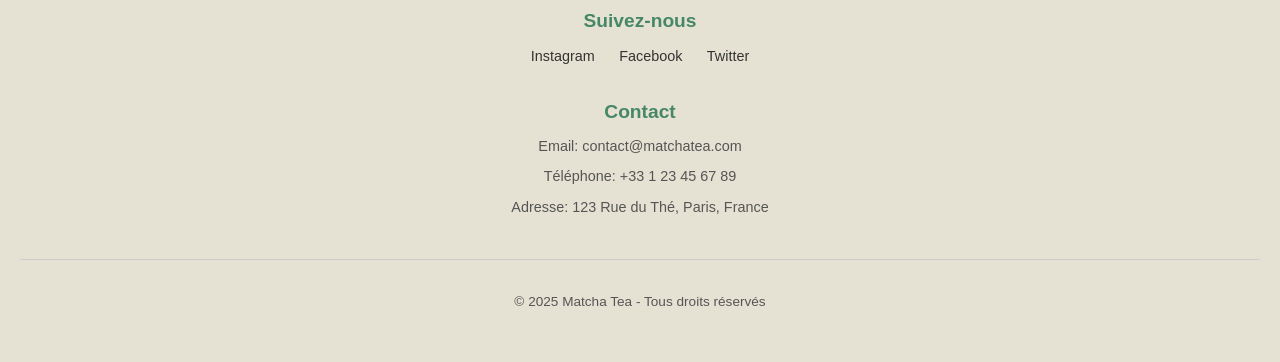
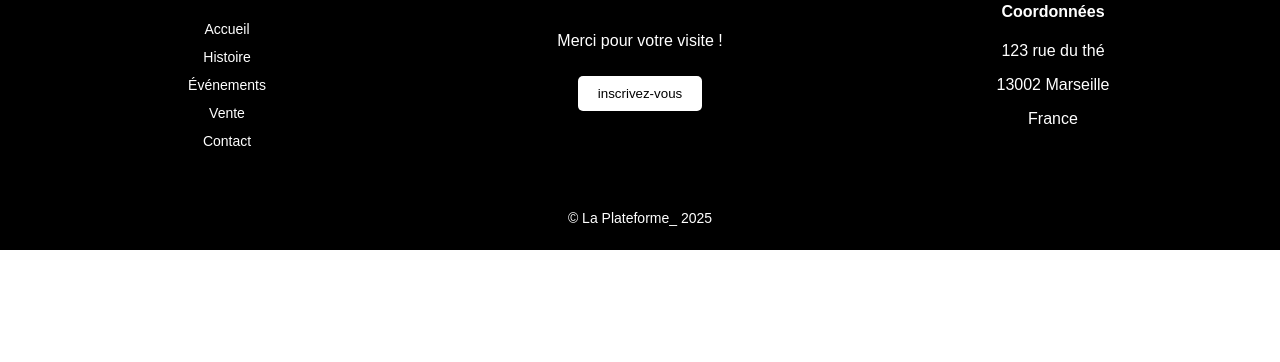
Before and after one commit to Nathan-LELEU/Matcha-Tea, a plain HTML site: page vente.html in a window 1280 px wide. Shown: the part 1734-2096 px from the top of the page. After the commit the page ends 1984 px from the top, so only its background shows below. Drawn offline with Linux system fonts and the light colour scheme.

Commit message:
mise a jour des fichiers : suivie du plan + mosaique et footer

```diff
--- a/matcha1.css
+++ b/matcha1.css
@@ -1,27 +1,46 @@
-
-/* Centrer le logo */
+/* Header avec logo */
 header {
     text-align: center;
-    padding: 20px 0px;
+    padding: 10px 0px;
+    background-color: #f5f5f5;
+    position: fixed;
+    width: 100%;
+    box-shadow: 5px 8px 10px rgba(0, 0, 0, 0.1);
+    z-index: 9999;      /* Très grand z-index pour passer devant tout */
 }
 
 /* Style du logo */
 .logo img {
     max-width: 5%;
-    height:5%
+    height: 5%;
+}
+
+nav {
+    width: 125px; /* Largeur de la barre de navigation */
+    background-color: #ececec; /* Couleur de fond */
+    position: fixed; /* Reste en place même lors du défilement */
+    height: 100%; /* Prend toute la hauteur de la page */
+    display: flex;
+    flex-direction: column;
+    justify-content: flex-start; /* Aligne les éléments en haut */
+    align-items: center; /* Centre les éléments horizontalement */
+    padding-top: 125px;
+    box-shadow: 5px 8px 10px rgba(0, 0, 0, 0.1);
 }
 
 /* Style de la navigation */
 nav ul {
     list-style-type: none;
-    padding: 10px;
+    padding: 0;
     margin: 0;
     display: flex;
-    justify-content: center; /* Centre les éléments de la navigation */
+    flex-direction: column; /* Disposition verticale des éléments */
+    justify-content: flex-start;
+    align-items: center;
 }
 
 nav ul li {
-    margin: 0 20px; /* Espace entre les éléments */
+    margin: 35% 0; /* Espace entre les éléments */
 }
 
 nav ul li a {
@@ -30,11 +49,15 @@ nav ul li a {
     font-size: 16px;
     padding: 10px;
     transition: color 0.3s ease, transform 0.3s ease;
+    transform: rotate(270deg); /* Rotation du texte à 90 degrés pour le rendre vertical */
+    white-space: nowrap; /* Empêche le texte de se diviser en plusieurs lignes */
+    display: block;
+    transform-origin: center; /* Assure que la rotation se fait depuis le coin supérieur gauche */
+    margin-left: 2px; /* Ajoute un peu d'espace entre le texte et la bordure */
 }
 
 nav ul li a:hover {
     color: rgb(111, 255, 75);
-    transform: scale(1.1);
 }
 
 /* Styles généraux */
@@ -184,94 +207,84 @@ a {
 }
 
 /* Footer principal */
-footer {
-    background-color: #e6e2d3; /* Couleur naturelle de fond */
-    padding: 40px 20px;
-    color: #333;
-    font-family: 'Arial', sans-serif;
+.footer-container {
+    display: flex;
+    justify-content: space-between;
+    align-items: center;
+    padding: 20px 50px;
+    background-color: #000;
+    color: #fff;
 }
 
-.footer-content {
-    display: flex;
-    flex-direction: column;
-    align-items: center;
+.footer-navigation,
+.footer-center,
+.footer-contact {
+    width: 30%;
     text-align: center;
 }
 
-.footer-logo img {
-    max-width: 80px;
-    height: auto;
+.footer-navigation ul,
+.footer-contact ul {
+    list-style: none;
+    padding: 0;
 }
 
-.footer-logo h3 {
-    font-family: 'Pacifico', cursive;
-    color: #468767; /* Vert apaisant */
-    margin-top: 10px;
+.footer-navigation ul li,
+.footer-contact ul li {
+    margin: 10px 0;
 }
 
-.footer-columns {
-    display: flex;
-    justify-content: space-around;
-    width: 100%;
-    max-width: 1000px;
-    margin-top: 30px;
+.footer-navigation ul li a,
+.footer-contact ul li a {
+    color: #fff;
+    text-decoration: none;
+    font-size: 14px;
 }
 
-.footer-column {
-    flex: 1;
-    margin: 0 10px;
+.footer-navigation ul li a:hover,
+.footer-contact ul li a:hover {
+    text-decoration: underline;
 }
 
-.footer-column h4 {
-    font-size: 1.2rem;
-    color: #468767;
-    margin-bottom: 15px;
-}
-
-.footer-column ul {
-    list-style-type: none;
-    padding: 0;
-    margin: 0;
-}
-
-.footer-column ul li {
-    margin-bottom: 10px;
-}
-
-.footer-column ul li a {
-    text-decoration: none;
-    color: #333;
-    font-size: 0.9rem;
-}
-
-.footer-column ul li a:hover {
-    color: #468767; /* Effet au survol */
-}
-
-.footer-column p {
-    font-size: 0.9rem;
-    color: #555;
-}
-
-.social-links li {
-    display: inline-block;
-    margin: 0 10px;
-}
-
-.social-links li a {
-    font-size: 1.2rem;
-    color: #468767;
-    text-decoration: none;
-}
-
-.footer-bottom {
-    border-top: 1px solid #ccc;
-    padding-top: 20px;
-    margin-top: 30px;
+/* Footer Button */
+.footer-center {
     text-align: center;
 }
 
-.footer-bottom p {
-    font-size: 0.85rem;
-    color: #555;
+.footer-button {
+    background-color: #fff;
+    color: #000;
+    padding: 10px 20px;
+    border: none;
+    cursor: pointer;
+    margin-top: 10px;
+    border-radius: 5px;
+    transition: background-color 0.3s;
 }
+
+.footer-button:hover {
+    background-color: palegreen;
+}
+
+/* Footer Bottom Section */
+.footer-bottom {
+    text-align: center;
+    padding: 10px 0;
+    background-color: #000;
+    color: #fff;
+    font-size: 14px;
+}
+
+/* Footer Responsiveness */
+@media screen and (max-width: 768px) {
+    .footer-container {
+        flex-direction: column;
+    }
+
+    .footer-navigation,
+    .footer-center,
+    .footer-contact {
+        width: 100%;
+        margin-bottom: 20px;
+    }
+}
--- a/vente.html
+++ b/vente.html
@@ -10,19 +10,22 @@
 
 <body>
     <header>
+        <div class="logo">
+            <img src="https://cdn.discordapp.com/attachments/1326120582391009332/1326130557016608829/the_non-png-removebg-preview.png?ex=677e4ed3&is=677cfd53&hm=027f22eef9351e38ed38273cfb9182f70bcee6afb052438f0c63588fc0749b09&" alt="Logo du Matcha Tea">
+        </div>
+    </header>
+
+    <section>
         <nav>
-            <div class="logo">
-                <img src="https://cdn.discordapp.com/attachments/1244569758813126667/1326114636583407708/creme._2.png?ex=677e3fff&is=677cee7f&hm=3dd55e35179a9907d0884f374e2de8c2dd4590a14d59c7ffb2e4678b6d1aa96d&" alt="Logo du Matcha Tea">
-            </div>
             <ul>
-                <li><a href="C:\Users\gamin\Documents\fansite\index\index.html">Accueil</a></li>
-                <li><a href="C:\Users\gamin\Documents\fansite\index\index.html">Nos produits</a></li>
-                <li><a href="C:\Users\gamin\Documents\fansite\fansite2\fansite2.html">Histoire</a></li>
-                <li><a href="C:\Users\gamin\Documents\fansite\fansite3\fansite3.html">A propos</a></li>
-                <li><a href="C:\Users\gamin\Documents\fansite\index\contact\contact.html">Contact</a></li>
+                <li><a href="">Accueil</a></li>
+                <li><a href="">Nos produits</a></li>
+                <li><a href="">Histoire</a></li>
+                <li><a href="">A propos</a></li>
+                <li><a href="">Contact</a></li>
             </ul>
         </nav>
-    </header>
+    </section>
 
     <!-- Titre de la page -->
     <section class="title-section">
@@ -103,35 +106,61 @@
             <div class="photo-item">
                 <img src="https://anatae.fr/cdn/shop/articles/44219451_2173976266183229_1718816572677236554_n.png?v=1652289432" alt="Bol de thé au Matcha">
             </div>
+            <div class="photo-item">
+                <img src="https://cms-cdn.lafourche.fr/52b8bbaa-6b97-4d5d-aadb-f297c2de900c_Th%C3%A9+vert+matcha+propri%C3%A9t%C3%A9s+et+bienfaits.jpg" alt="Préparation du Matcha traditionnel">
+            </div>
+            <div class="photo-item">
+                <img src="https://www.thesdelapagode.com/guide-du-the/wp-content/uploads/2018/02/bienfaits-the-matcha-japon.jpg" alt="Espresso au Matcha">
+            </div>
+            <div class="photo-item">
+                <img src="https://nunshen.com/wp-content/uploads/2024/06/nunshen-matcha-cuisine-Img-article-blog.jpg" alt="Smoothie au Matcha">
+            </div>
+            <div class="photo-item">
+                <img src="https://files.clemaroundthecorner.com/wp-content/uploads/2018/02/17053412/comment-preparer-le-the-matcha-etapes-ustensiles-recette-e1521980263851.jpg" alt="Lait avec Matcha Pure">
+            </div>
+            <div class="photo-item">
+                <img src="https://i-sam.unimedias.fr/2024/12/17/the-matcha.jpg?auto=format,compress&cs=tinysrgb&w=1200" alt="Latte au Matcha">
+            </div>
+            <div class="photo-item">
+                <img src="https://images.squarespace-cdn.com/content/v1/65b141a065b68e1c236bee68/1706507791878-RV53RRS1RELTL88TH7W5/matcha_prep.jpg" alt="Bol de thé au Matcha">
+            </div>
         </div>
     </section>
 
+    <footer>
+        <div class="footer-container">
+            <!-- Navigation section (à gauche) -->
+            <div class="footer-navigation">
+                <h4>Navigation</h4>
+                <ul>
+                    <li><a href="#">Accueil</a></li>
+                    <li><a href="#">Histoire</a></li>
+                    <li><a href="#">Événements</a></li>
+                    <li><a href="#">Vente</a></li>
+                    <li><a href="#">Contact</a></li>
+                </ul>
+            </div>
 
-    <footer>
-        <div class="footer-content">
-            <div class="footer-logo">
-                <img src="https://cdn.discordapp.com/attachments/1244569758813126667/1326119860169609297/the_non-png-removebg-preview.png?ex=677e44dc&is=677cf35c&hm=7da8ba09d406032d924c577bc0bf647941fab9cee3b64d71f30e2f2f0d15bf86&" alt="Logo Matcha Tea">
+            <!-- Section centrale -->
+            <div class="footer-center">
+                <p>Merci pour votre visite !</p>
+                <button class="footer-button">inscrivez-vous</button>
             </div>
-                <div class="footer-column">
-                    <h4>Suivez-nous</h4>
-                    <ul class="social-links">
-                        <li><a href="#">Instagram</a></li>
-                        <li><a href="#">Facebook</a></li>
-                        <li><a href="#">Twitter</a></li>
-                    </ul>
-                </div>
-                <div class="footer-column">
-                    <h4>Contact</h4>
-                    <p>Email: contact@matchatea.com</p>
-                    <p>Téléphone: +33 1 23 45 67 89</p>
-                    <p>Adresse: 123 Rue du Thé, Paris, France</p>
-                </div>
+
+            <!-- Section des coordonnées (à droite) -->
+            <div class="footer-contact">
+                <h4>Coordonnées</h4>
+                <p>123 rue du thé</p>
+                <p>13002 Marseille</p>
+                <p>France</p>
             </div>
         </div>
+
+        <!-- Ligne en bas (copyright) -->
         <div class="footer-bottom">
-            <p>&copy; 2025 Matcha Tea - Tous droits réservés</p>
+            <p>© La Plateforme_ 2025</p>
         </div>
     </footer>
-</body>
+    </body>
 
-</html>
+    </html>
```
Also changed, not shown: index.html (+43 -31 lines).
